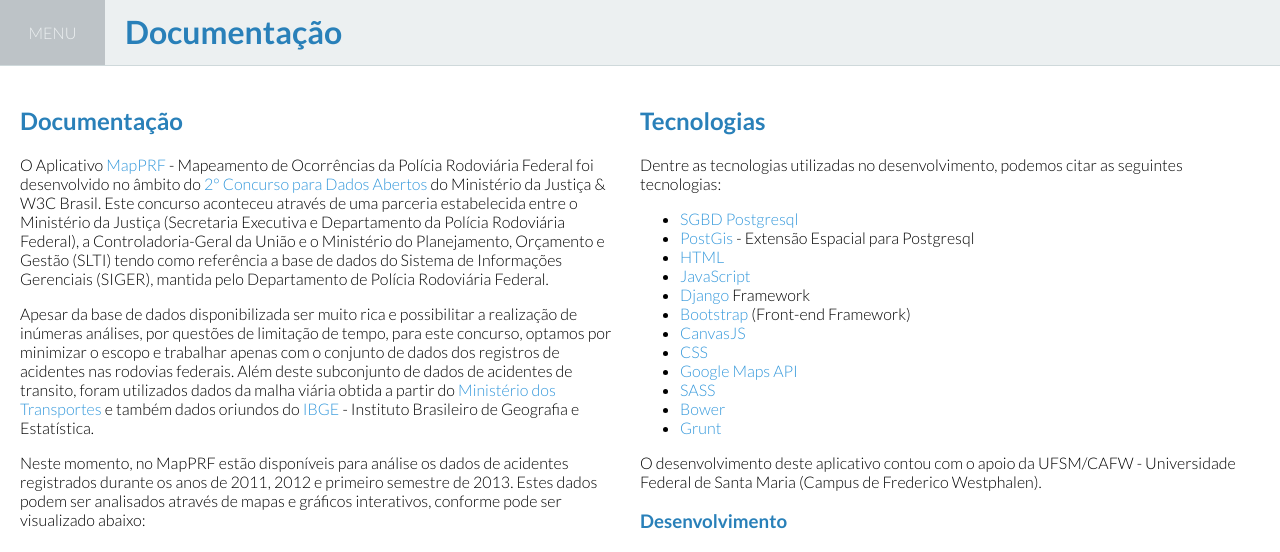
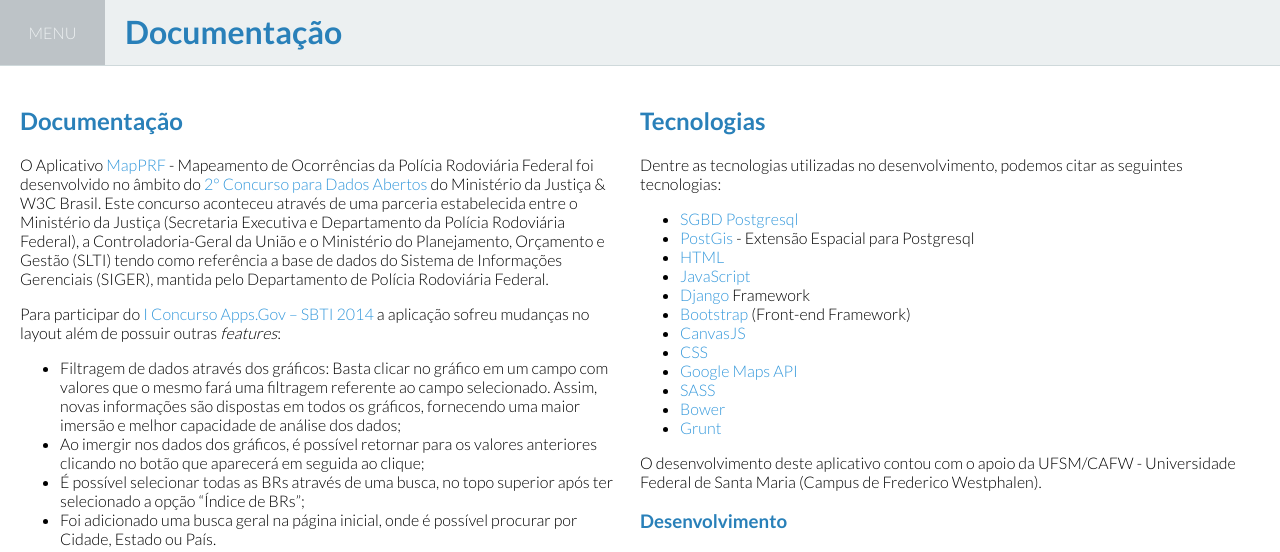
Before and after one commit to paulovianna/bundespolizei, a Django app: template mapprf/templates/docs.html in a window 1280 px wide. Shown: the top 552 px of the page. Run offline with Django 3.2, Linux system fonts and the light colour scheme; the template is opened without the code that fills it, so the values that code supplies are empty; parts of the project's set-up code (start-up, migrations or seed data) failed here and were passed over; some libraries are stand-ins or nearby versions; grey boxes are pictures that could not be loaded.

Commit message:
alterações na página inicial e em seguida no docs

```diff
--- a/mapprf/templates/docs.html
+++ b/mapprf/templates/docs.html
@@ -21,6 +21,16 @@
 	<h2>Documentação</h2>
 	<p>
 		O Aplicativo <a href="http://200.132.38.35/mapprf/">MapPRF</a> - Mapeamento de Ocorrências da Polícia Rodoviária Federal foi desenvolvido no âmbito do <a href="http://www.w3c.br/Home/ConcursoAplicativos">2° Concurso para Dados Abertos</a> do Ministério da Justiça & W3C Brasil.  Este concurso aconteceu através de uma parceria estabelecida entre o Ministério da Justiça (Secretaria Executiva e Departamento da Polícia Rodoviária Federal), a Controladoria-Geral da União e o Ministério do Planejamento, Orçamento e Gestão (SLTI) tendo como referência a base de dados do Sistema de Informações Gerenciais (SIGER), mantida pelo Departamento de Polícia Rodoviária Federal.
+	</p>
+	<p>
+		Para participar do <a href="http://www.sbti2014.ifal.edu.br/">I Concurso Apps.Gov – SBTI 2014</a> a aplicação sofreu mudanças no layout além de possuir outras <i>features</i>:
+		<ul>
+			<li>Filtragem de dados através dos gráficos: Basta clicar no gráfico em um campo com valores que o mesmo fará uma filtragem referente ao campo selecionado. Assim, novas informações são dispostas em todos os gráficos, fornecendo uma maior imersão e melhor capacidade de análise dos dados;</li>
+			<li>Ao imergir nos dados dos gráficos, é possível retornar para os valores anteriores clicando no botão que aparecerá em seguida ao clique;</li>
+			<li>É possível selecionar todas as BRs através de uma busca, no topo superior após ter selecionado a opção “Índice de BRs”;</li>
+			<li>Foi adicionado uma busca geral na página inicial, onde é possível procurar por Cidade, Estado ou País.</li>
+		</ul>
+
 	</p>
 	<p>
 		Apesar da base de dados disponibilizada ser muito rica e possibilitar a realização de inúmeras análises, por questões de limitação de tempo, para este concurso, optamos por minimizar o escopo e trabalhar apenas com o conjunto de dados dos registros de acidentes nas rodovias federais.   Além deste subconjunto de dados de acidentes de transito, foram utilizados dados da malha viária obtida a partir do <a href="www.transportes.gov.br/">Ministério dos Transportes</a> e também dados oriundos do <a href="www.ibge.gov.br/">IBGE</a> - Instituto Brasileiro de Geografia e Estatística.
--- a/mapprf/templates/mapprf.html
+++ b/mapprf/templates/mapprf.html
@@ -33,7 +33,7 @@
 	<ul class="menu-inner">
 		<li class="menu-item"><a href="/mapprf/" class="list-group-item">Inicio</a></li>
 		<li class="menu-item"><a href="/mapprf/municipio/" class="list-group-item">Índice Municípios</a></li>
-		<li class="menu-item"><a href="/mapprf/rodovia" class="list-group-item">Mapa BR386</a></li>
+		<li class="menu-item"><a href="/mapprf/rodovia" class="list-group-item">Índice das BRs</a></li>
 		<li class="menu-item"><a href="/mapprf/docs" class="list-group-item">Documentação</a></li>
 	</ul>
 {% endblock menu %}
@@ -60,10 +60,11 @@
 				<div class="grid-pad">
 					<h2>Sobre</h2>
 					<p>
-						O Aplicativo <a href="http://200.132.38.35/mapprf/">MapPRF</a> - Mapeamento de Ocorrências da Polícia Rodoviária Federal foi desenvolvido no âmbito do <a href="http://www.w3c.br/Home/ConcursoAplicativos">2° Concurso para Dados Abertos</a> do Ministério da Justiça & W3C Brasil.
-						Além da análise de dados, o MapPRF permite que usuários com perfil de administrador possam realizar a manutenção e atualização de dados.
-
-					</p>
+						O Aplicativo <a href="http://200.132.38.42/mapprf/">MapPRF</a> - Mapeamento de Ocorrências da Polícia Rodoviária Federal foi desenvolvido no âmbito do <a href="http://www.w3c.br/Home/ConcursoAplicativos">2° Concurso para Dados Abertos</a> do Ministério da Justiça & W3C Brasil. </p>
+						<br>
+						<p>Além da análise de dados, o MapPRF permite que usuários com perfil de administrador possam realizar a manutenção e atualização de dados.</p>
+						<br>
+						<p>Para participar do <a href="http://www.sbti2014.ifal.edu.br/">I Concurso Apps.Gov – SBTI 2014</a> a aplicação sofreu mudanças no layout além de possuir outras features. (<a href="http://200.132.38.42/mapprf/docs">Ver mais</a>)</p>
 				</div>
 			</div>
 
@@ -91,16 +92,16 @@
 {% endblock content %}
 
 {% block footer %}
-<li class="menu-item"><a href="/">Início</a></li>
-<li class="menu-item"><a href="/municipio">Índice Municípios</a></li>
-<li class="menu-item"><a href="/rodovia">Indíces das BRs</a></li>
-<li class="menu-item"><a href="/docs">Documentação</a></li>
+<li class="menu-item"><a href="/mapprf/">Início</a></li>
+<li class="menu-item"><a href="/mapprf/municipio">Índice Municípios</a></li>
+<li class="menu-item"><a href="/mapprf/rodovia">Indíces das BRs</a></li>
+<li class="menu-item"><a href="/mapprf/docs">Documentação</a></li>
 {% endblock footer %}
 
 {% block credits %}
 <p>
 	Desenvolvimento por
-	<a href="https://www.facebook.com/augustoll" target="_blank">Augusto de Lima</a>,
+	<a href="https://www.linkedin.com/pub/augusto-lazzarotto-de-lima/91/4ba/967" target="_blank">Augusto de Lima</a>,
 	<a href="http://about.me/gutofoletto" target="_blank">Guto Foletto</a>,
 	<a href="https://github.com/paulovianna" target="_blank">Paulo Henrique Vianna</a>,
 	<a href="http://about.me/vinibiso" target="_blank">Vinicius Bisognin Immich</a>.
--- a/mapprf/views.py
+++ b/mapprf/views.py
@@ -214,8 +214,11 @@ def ocorrenciasMunicipioAjax(request):
 
 	return HttpResponse(data_json)
 
+@ensure_csrf_cookie
 @cache_page(3600 * 24)
 def ocorrenciasRodovia(request,cod=386):
+	ctoken = {}
+	ctoken.update(csrf(request))
 	if request.method == 'POST':
 		cod = request.POST.get('idBr')
 	codigo = str(cod)
```
